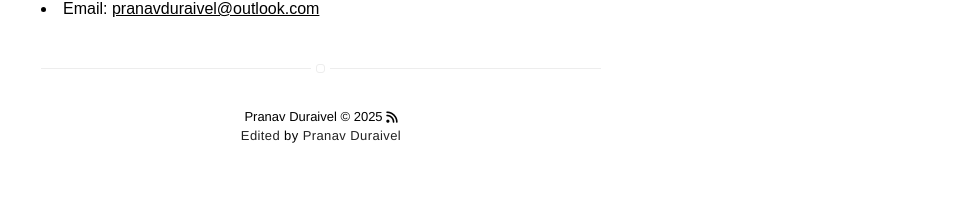
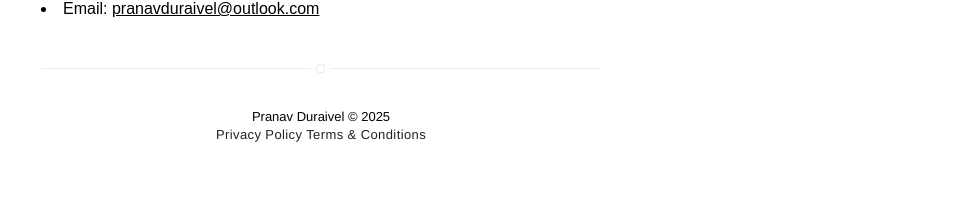
Before and after one commit to PranavDuraivel/PranavDuraivel.github.io, a Jekyll site: the page built from about.md, in a window 1280 px wide. Shown: the part 1787-1991 px from the top of the page, without its empty margins (319-1280 px from the left). Built offline with Jekyll 4.4.1, drawn with Linux system fonts in a browser that asks for light colours; nearby versions of some CDN libraries.

Commit message:
Update footer.html

```diff
--- a/_includes/footer.html
+++ b/_includes/footer.html
@@ -1,13 +1,9 @@
 <footer class="footer-main">
     {{ site.title }} © {{ site.time | date: '%Y' }}
 
-    <a class="link" href="{{ site.url }}/feed.xml" target="_blank" alt="anchor link to rss feed" aria-label="anchor link to rss feed">
-        <i class="fa-solid fa-rss"></i>
-    </a>
+    <p class="extra">
+        <a class="link" href="https://pranavduraivel.github.io">Privacy Policy</a>
 
-    <p class="extra">
-        <a class="link" href="https://pranavduraivel.github.io">Edited</a>
-        by
-        <a class="link" href="https://github.com/PranavDuraivel">Pranav Duraivel</a>
+        <a class="link" href="https://github.com/PranavDuraivel">Terms & Conditions</a>
     </p>
 </footer>
```
